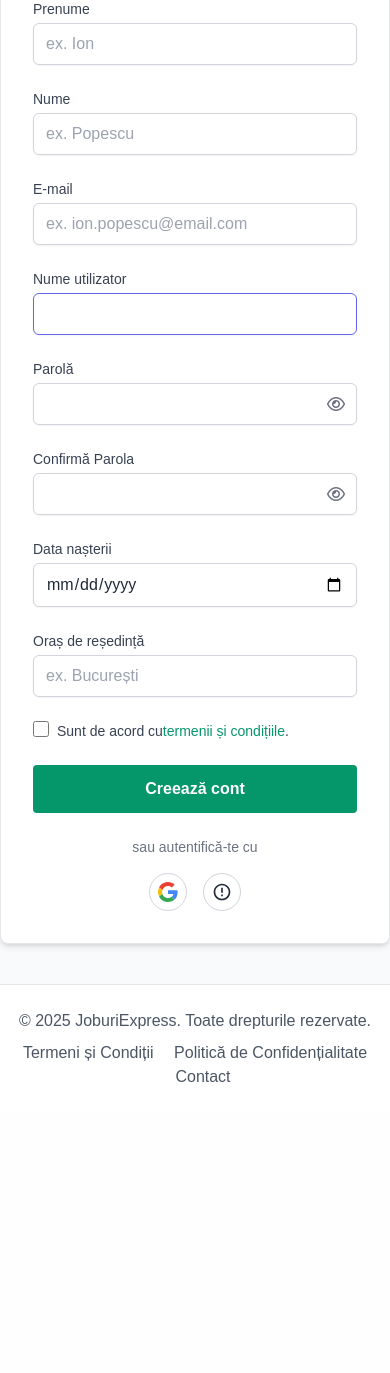
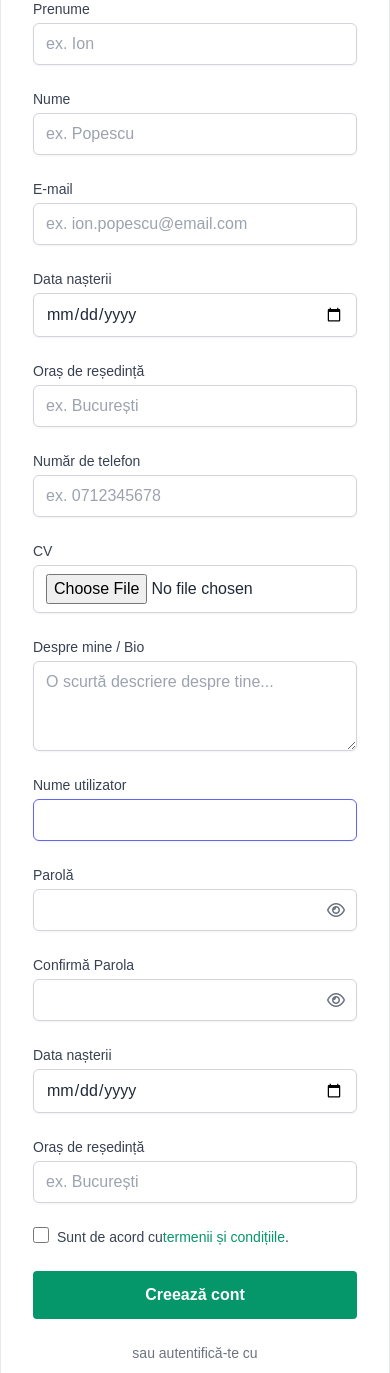
Before and after one commit to GaitanS/locuridemunca, a Django app: page /accounts/signup/jobseeker/ in a window 390 px wide. Shown: the part 259-1632 px from the top of the page. Before the commit the page ends 1341 px from the top, so only its background shows below. Run offline with Django 5.2, Linux system fonts and the light colour scheme; some libraries are stand-ins or nearby versions.

Commit message:
feat(accounts): add job seeker profile fields and centralize messages
- Add phone_number, cv, and bio fields to JobSeekerSignUpForm
- Move messages display from individual templates to base.html
- Update email settings to use environment variables
- Change default user activation to True
- Update redirect URLs to use namespace

```diff
--- a/accounts/forms.py
+++ b/accounts/forms.py
@@ -37,6 +37,20 @@ class JobSeekerSignUpForm(UserCreationForm):
         label="Oraș de reședință",
         error_messages={'required': error_messages_ro['required']}
     )
+    phone_number = forms.CharField(
+        max_length=20, required=False,
+        widget=forms.TextInput(attrs={'placeholder': 'ex. 0712345678'}),
+        label="Număr de telefon"
+    )
+    cv = forms.FileField(
+        required=False,
+        label="CV"
+    )
+    bio = forms.CharField(
+        required=False,
+        widget=forms.Textarea(attrs={'rows': 3, 'placeholder': 'O scurtă descriere despre tine...'}),
+        label="Despre mine / Bio"
+    )
     terms_agreement = forms.BooleanField(
         required=True,
         label="Sunt de acord cu",
@@ -71,6 +85,9 @@ class JobSeekerSignUpForm(UserCreationForm):
                 defaults={
                     'date_of_birth': self.cleaned_data.get('date_of_birth'),
                     'city_of_residence': self.cleaned_data.get('city_of_residence'),
+                    'phone_number': self.cleaned_data.get('phone_number'),
+                    'cv': self.cleaned_data.get('cv'),
+                    'bio': self.cleaned_data.get('bio'),
                 }
             )
         return user
--- a/accounts/models.py
+++ b/accounts/models.py
@@ -33,7 +33,7 @@ class User(AbstractUser):
     # Set is_active to False by default for email verification
     is_active = models.BooleanField(
         'active',
-        default=False, # Changed default to False
+        default=True, # Changed default to True
         help_text= (
             'Designates whether this user should be treated as active. '
             'Unselect this instead of deleting accounts.'
--- a/accounts/views.py
+++ b/accounts/views.py
@@ -114,10 +114,10 @@ class ActivateAccountView(View):
             user.save()
             # login(request, user) # Optionally log in user directly
             messages.success(request, 'Your account has been confirmed successfully! You can now log in.')
-            return redirect('login') # Redirect to login page
+            return redirect('accounts:login') # Redirect to login page
         else:
             messages.error(request, 'The confirmation link was invalid, possibly because it has already been used or expired.')
-            return redirect('login') # Redirect to login or a specific error page
+            return redirect('accounts:login') # Redirect to login or a specific error page
 
 # --- Dashboards ---
 
--- a/templates/base.html
+++ b/templates/base.html
@@ -117,6 +117,17 @@
 
     <!-- Main Content Area -->
     <main class="relative overflow-hidden">
+        <!-- Messages Block -->
+        {% if messages %}
+        <div class="container mx-auto px-4 pt-4">
+            {% for message in messages %}
+                <div class="p-4 mb-4 rounded {% if message.tags == 'success' %} bg-green-100 border border-green-400 text-green-700 {% elif message.tags == 'error' %} bg-red-100 border border-red-400 text-red-700 {% elif message.tags == 'warning' %} bg-yellow-100 border border-yellow-400 text-yellow-700 {% else %} bg-blue-100 border border-blue-400 text-blue-700 {% endif %}" role="alert">
+                    {{ message }}
+                </div>
+            {% endfor %}
+        </div>
+        {% endif %}
+        <!-- End Messages Block -->
         {% block content %}
         <!-- Default content goes here if not overridden -->
         {% endblock %}
--- a/templates/registration/signup_form.html
+++ b/templates/registration/signup_form.html
@@ -71,6 +71,63 @@
               </div>
             {% endif %}
         </div>
+
+        <div class="grid grid-cols-1 md:grid-cols-2 gap-6">
+            {# Date of Birth #}
+            <div>
+                <label for="{{ form.date_of_birth.id_for_label }}" class="block text-sm font-medium text-gray-700 mb-1">{{ form.date_of_birth.label }}</label>
+                {{ form.date_of_birth }}
+                {% if form.date_of_birth.errors %}
+                  <div class="mt-1 text-xs text-red-600">
+                    {% for error in form.date_of_birth.errors %}<p>{{ error }}</p>{% endfor %}
+                  </div>
+                {% endif %}
+            </div>
+            {# City of Residence #}
+            <div>
+                <label for="{{ form.city_of_residence.id_for_label }}" class="block text-sm font-medium text-gray-700 mb-1">{{ form.city_of_residence.label }}</label>
+                {{ form.city_of_residence }}
+                 {% if form.city_of_residence.errors %}
+                  <div class="mt-1 text-xs text-red-600">
+                    {% for error in form.city_of_residence.errors %}<p>{{ error }}</p>{% endfor %}
+                  </div>
+                {% endif %}
+            </div>
+        </div>
+
+        {# Phone Number #}
+        <div>
+            <label for="{{ form.phone_number.id_for_label }}" class="block text-sm font-medium text-gray-700 mb-1">{{ form.phone_number.label }}</label>
+            {{ form.phone_number }}
+             {% if form.phone_number.errors %}
+              <div class="mt-1 text-xs text-red-600">
+                {% for error in form.phone_number.errors %}<p>{{ error }}</p>{% endfor %}
+              </div>
+            {% endif %}
+        </div>
+
+        {# CV #}
+        <div>
+            <label for="{{ form.cv.id_for_label }}" class="block text-sm font-medium text-gray-700 mb-1">{{ form.cv.label }}</label>
+            {{ form.cv }}
+             {% if form.cv.errors %}
+              <div class="mt-1 text-xs text-red-600">
+                {% for error in form.cv.errors %}<p>{{ error }}</p>{% endfor %}
+              </div>
+            {% endif %}
+        </div>
+
+        {# Bio #}
+        <div>
+            <label for="{{ form.bio.id_for_label }}" class="block text-sm font-medium text-gray-700 mb-1">{{ form.bio.label }}</label>
+            {{ form.bio }}
+             {% if form.bio.errors %}
+              <div class="mt-1 text-xs text-red-600">
+                {% for error in form.bio.errors %}<p>{{ error }}</p>{% endfor %}
+              </div>
+            {% endif %}
+        </div>
+
         {# Username #}
         <div>
             <label for="{{ form.username.id_for_label }}" class="block text-sm font-medium text-gray-700 mb-1">Nume utilizator</label>
```
Also changed, not shown: job_board/settings.py (+2 -6 lines), templates/accounts/jobseeker_dashboard.html (+1 -10 lines), templates/core/about.html (+1 -11 lines), templates/jobs/job_list.html (+1 -10 lines), db.sqlite3.
